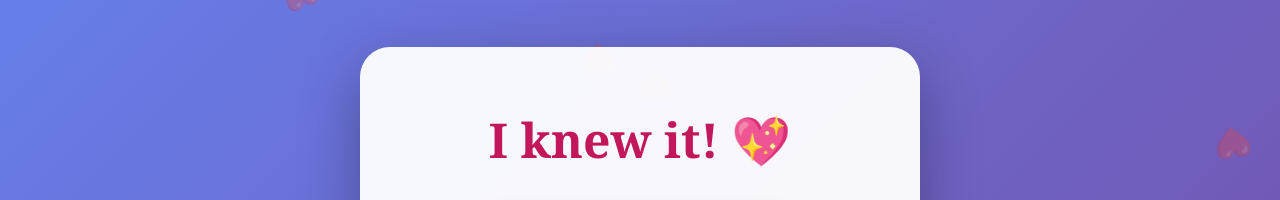
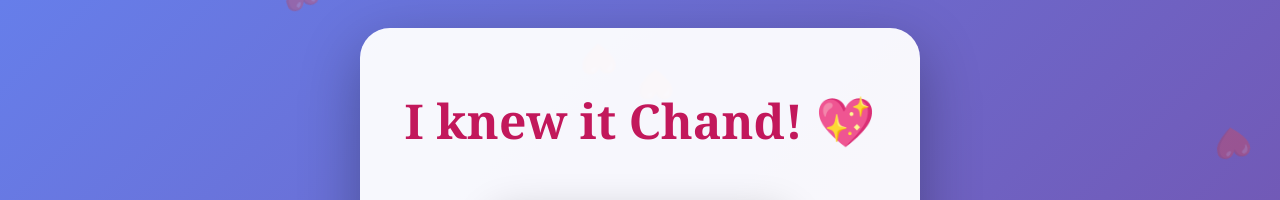
Before and after one commit to hamad-rizwan709/my-forever, a plain HTML site: page index.html in a window 1280 px wide. Both pictures are taken after a click on the button "Yes! ❤️". Shown: the top 200 px of the page. Drawn offline with Linux system fonts and the light colour scheme; grey boxes are pictures that could not be loaded.

Commit message:
Update index.html

```diff
--- a/index.html
+++ b/index.html
@@ -3,7 +3,7 @@
 <head>
     <meta charset="UTF-8">
     <meta name="viewport" content="width=device-width, initial-scale=1.0">
-    <title>A Question For You ❤️</title>
+    <title>A Question For my Prettiest Partner ❤️</title>
     <style>
         * {
             margin: 0;
@@ -207,13 +207,13 @@
 
         <div class="celebration" id="celebration">
             <div class="question-box">
-                <h2>I knew it! 💖</h2>
+                <h2>I knew it Chand! 💖</h2>
                 <img src="https://media.giphy.com/media/v1.Y2lkPWVjZjA1ZTQ3b3N2MjdnczU2N3lqcnV0aHlzdTl1dnptZ3NncTBpYmQzeW5scHU5NiZlcD12MV9naWZzX3NlYXJjaCZjdD1n/c76IJLufpNwSULPk77/giphy.gif"
                      alt="Love celebration"
                      class="celebration-gif">
                 <p class="love-message">
                     You've made me the happiest person alive!
-                    <br>Forever and always, my love. 💑
+                    <br>Forever and always, my love and meri Jaan. 💑
                 </p>
             </div>
         </div>
```
